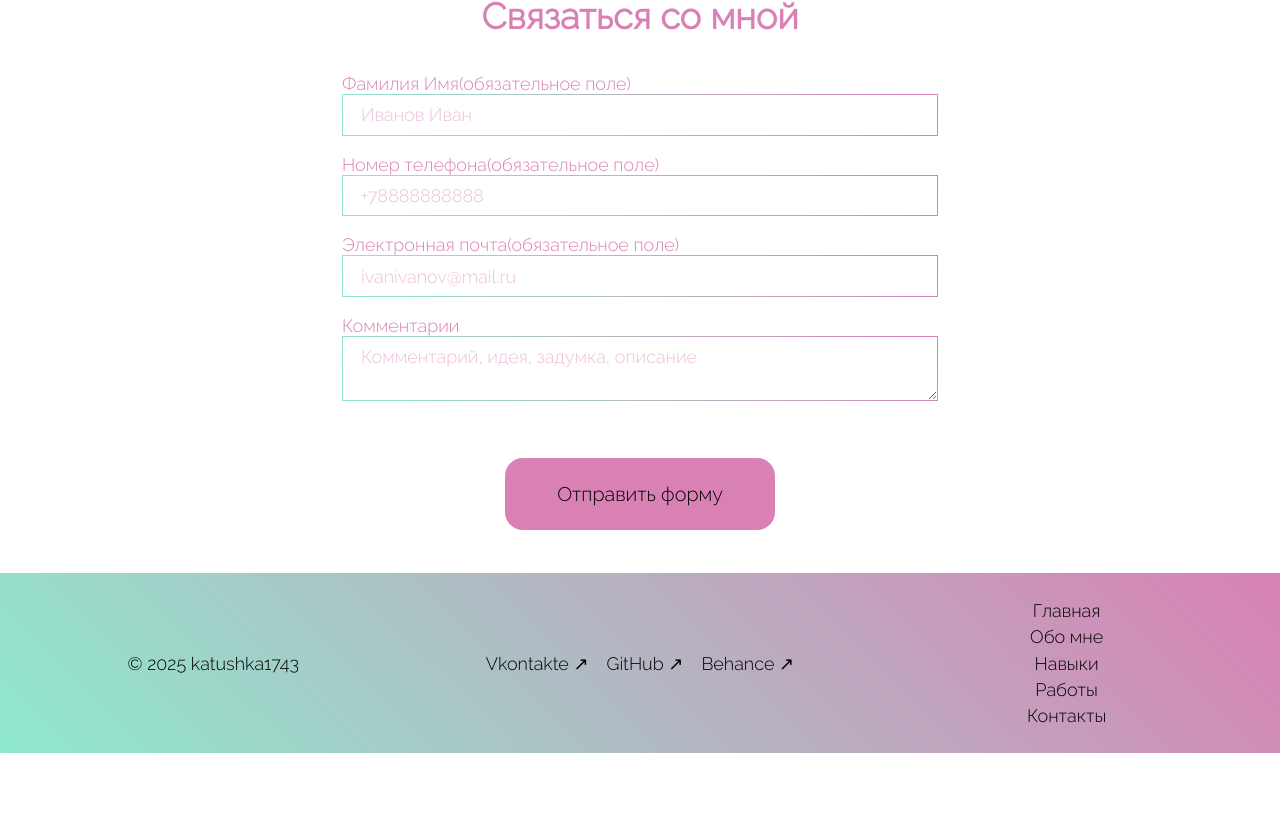
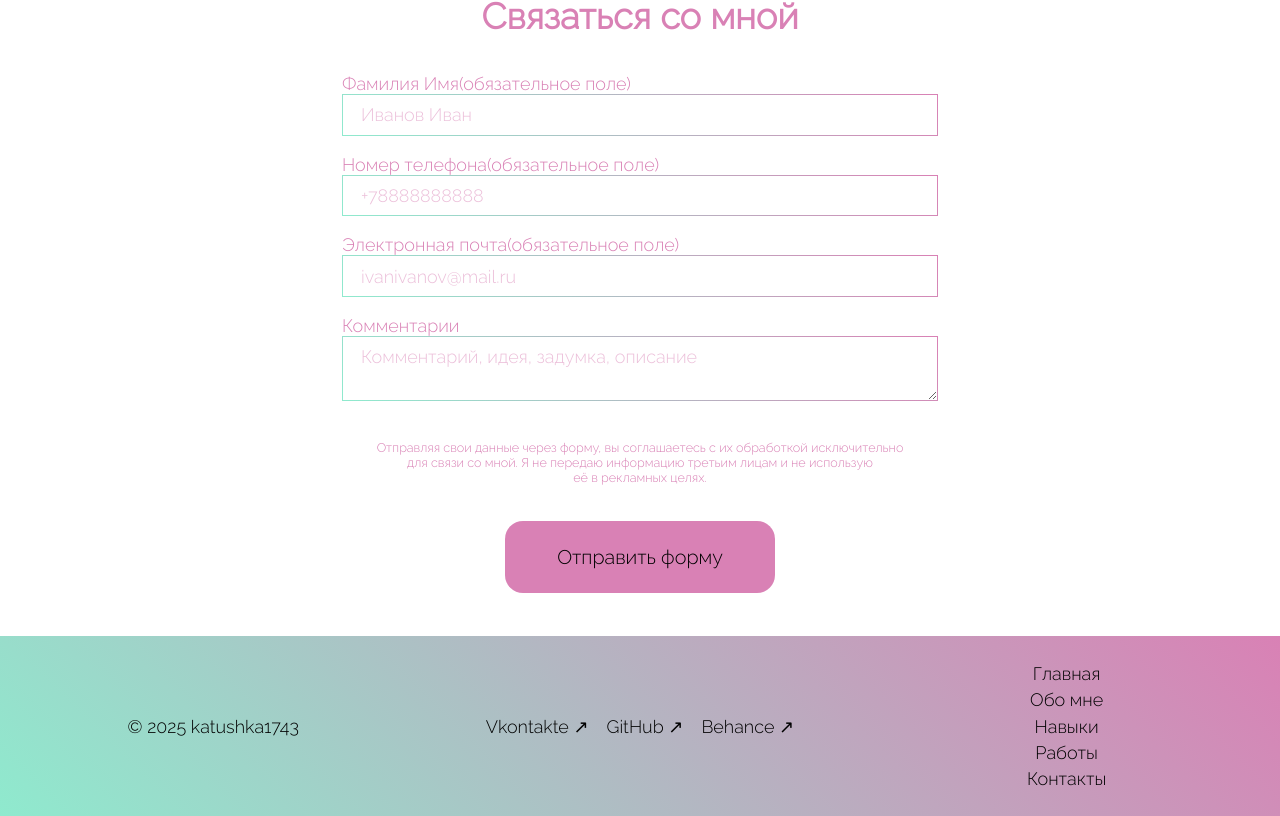
Before and after one commit to katushka1743/portfolio, a Vue app: page /portfolio in a window 1280 px wide. Shown: the part 2388-3204 px from the top of the page. Before the commit the page ends 3141 px from the top, so only its background shows below. Built offline with nearby package versions, Linux system fonts and the light colour scheme.

Commit message:
11 commit

```diff
--- a/src/components/error404.vue
+++ b/src/components/error404.vue
@@ -15,5 +15,7 @@
   flex-direction: column;
   align-items: center;
   gap: 5rem;
+  hyphens: none;
+
 }
 </style>
--- a/src/components/form.vue
+++ b/src/components/form.vue
@@ -130,11 +130,10 @@ watch(usersLocalStorage, (newValue) => {
           v-model="local.idea"></textarea>
       </div>
     </div>
-    <!-- <RouterLink :to="{ name: 'skillsPage' }"> -->
     <br>
     <div v-if="local.okForm" class="Pink">Форма отправлена</div>
+    <p class="info Pink">Отправляя свои данные через форму, вы соглашаетесь с&nbsp;их обработкой исключительно для&nbsp;связи со&nbsp;мной. Я&nbsp;не&nbsp;передаю информацию третьим лицам и&nbsp;не&nbsp;использую её&nbsp;в&nbsp;рекламных целях.</p>
     <button class="buttonPink" @click="checkForm()">Отправить форму</button>
-    <!-- </RouterLink> -->
 
 
   </div>
@@ -163,4 +162,11 @@ watch(usersLocalStorage, (newValue) => {
   color: red;
   font-size: 0.8rem;
 }
+
+.info {
+  font-size: 0.7rem;
+  text-align: center;
+  width: 30rem;
+  padding-top: 1rem;
+}
 </style>
--- a/src/components/mainPage.vue
+++ b/src/components/mainPage.vue
@@ -210,6 +210,8 @@ figure {
 
   .heroText {
     font-size: 1.8rem;
+    hyphens: none;
+
   }
 
   .accent {
```
